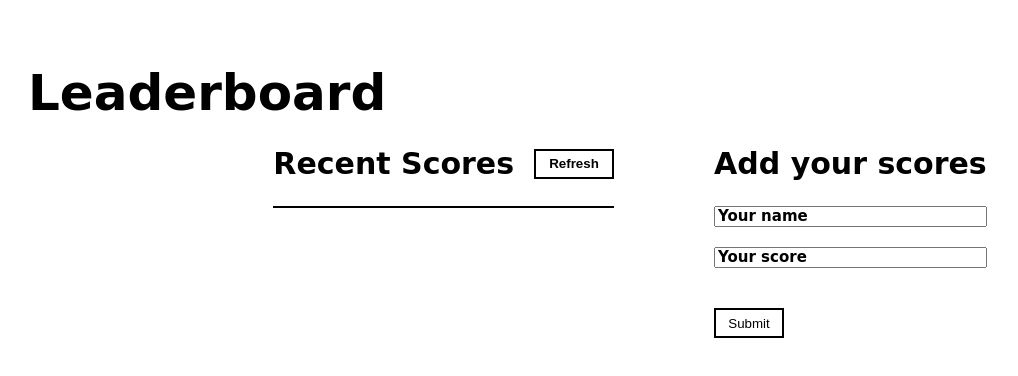
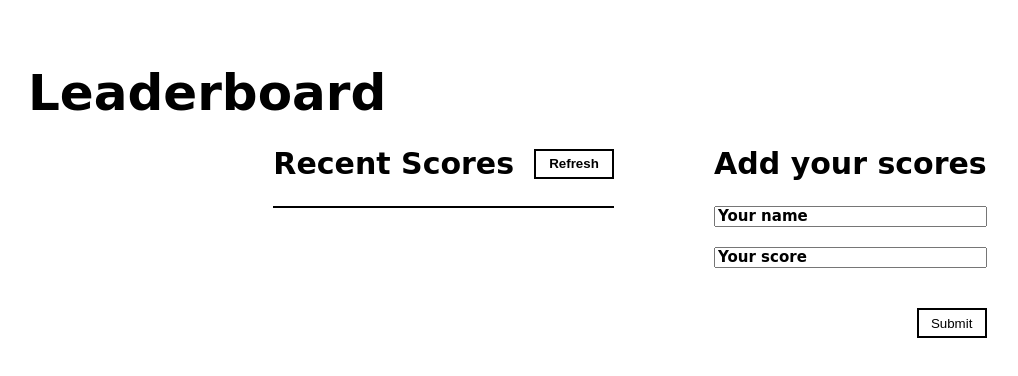
Before and after one commit to maury18/LeaderBoard, a website built with webpack: page src/index.html in a window 1280 px wide. Shown: the whole page, without its empty margins (10-1028 px from the left). Built offline with nearby package versions, Linux system fonts and the light colour scheme; no server answers; a web font is replaced by a local one.

Commit message:
Add styles for submit button

```diff
--- a/src/index.html
+++ b/src/index.html
@@ -34,7 +34,9 @@
                     <div id="message">
 
                     </div>
-                    <button type="submit" id="submit" class="submit">Submit</button>
+                    <div class="button-submit">
+                        <button type="submit" id="submit" class="submit">Submit</button>
+                    </div>
                 </form>
             </div>
         </div>
--- a/src/style.css
+++ b/src/style.css
@@ -30,6 +30,11 @@ h2 {
   justify-content: center;
   align-items: flex-start;
 }
+
+/* .leaderboard-add {
+  display: flex;
+  flex-direction: column;
+} */
 
 .scores {
   border: 0.1rem solid #000;
@@ -97,6 +102,12 @@ input::placeholder {
   font-weight: 700;
 }
 
+.button-submit {
+  width: 100%;
+  display: flex;
+  justify-content: flex-end;
+}
+
 .submit {
   width: 7rem;
   height: 3rem;
```
